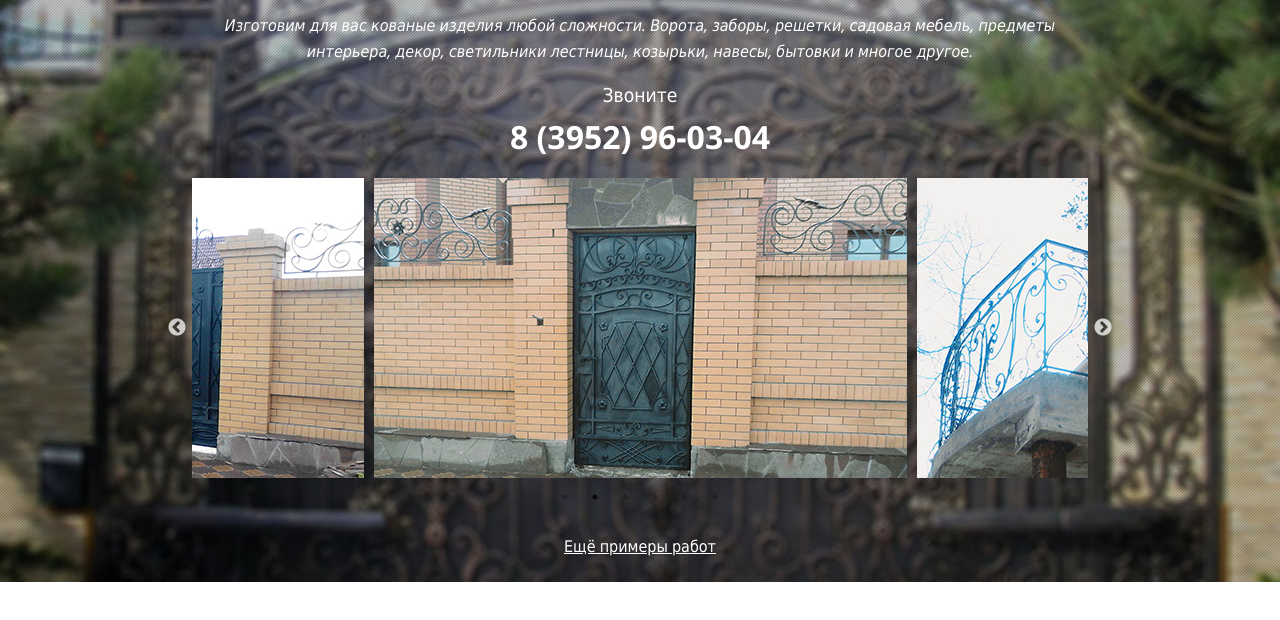
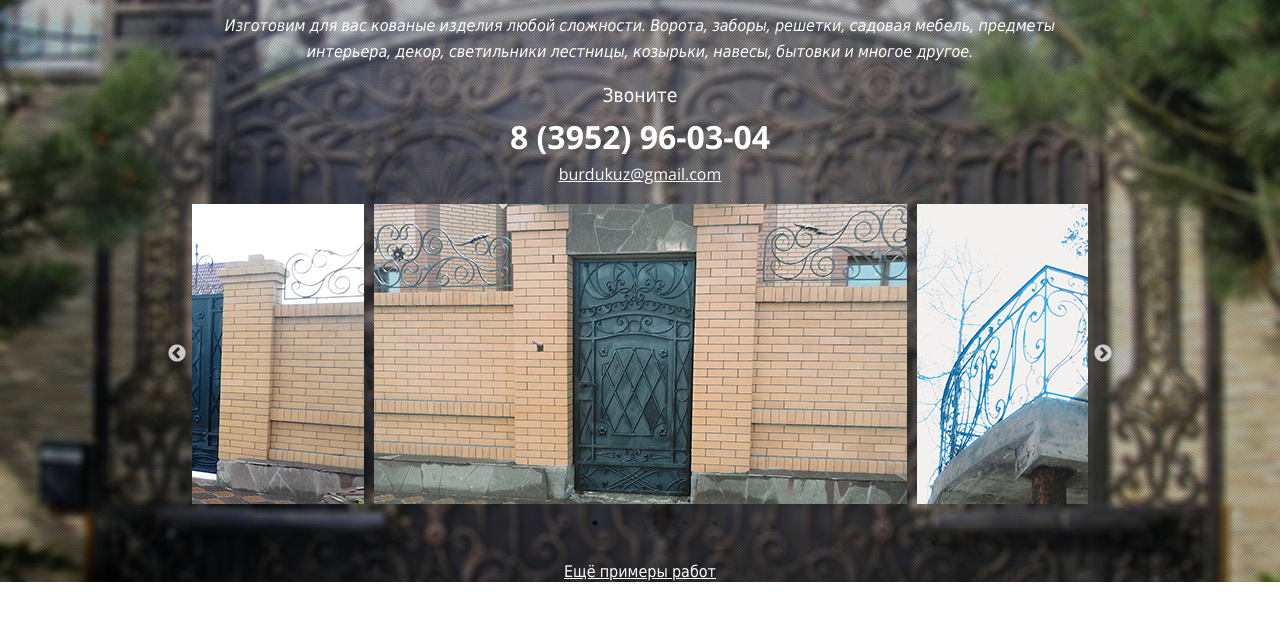
Before and after one commit to hvab/burduguz.ga, a plain HTML site: page index.html in a window 1280 px wide. Shown: the part 218-838 px from the top of the page. Drawn offline with nearby package versions, Linux system fonts and the light colour scheme.

Commit message:
Update index.html

```diff
--- a/index.html
+++ b/index.html
@@ -32,7 +32,8 @@
           <p class="text-center fadeIn animated"><em>Изготовим для вас кованые изделия любой сложности. Ворота, заборы, решетки, садовая мебель, предметы интерьера, декор, светильники лестницы, козырьки, навесы, бытовки и&nbsp;многое другое.</em></p>
           <p class="text-center fadeIn animated">
             <big>Звоните</big><br>
-            <a href="tel:8-3952-96-03-04" class="phone"><nobr>8 (3952) 96-03-04</nobr></a>
+            <a href="tel:8-3952-96-03-04" class="phone"><nobr>8 (3952) 96-03-04</nobr></a><br>
+            <a href="mailto:burdukuz@gmail.com" class="mail">burdukuz@gmail.com</a>
           </p>
 
           <div class="fadeIn animated">
```
